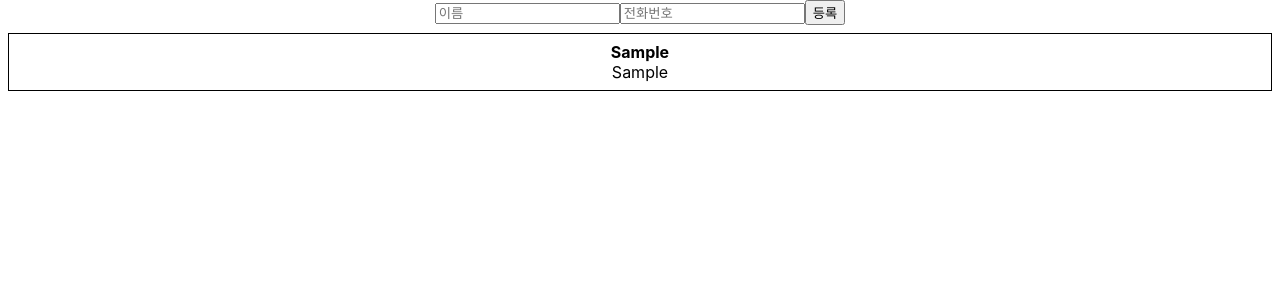
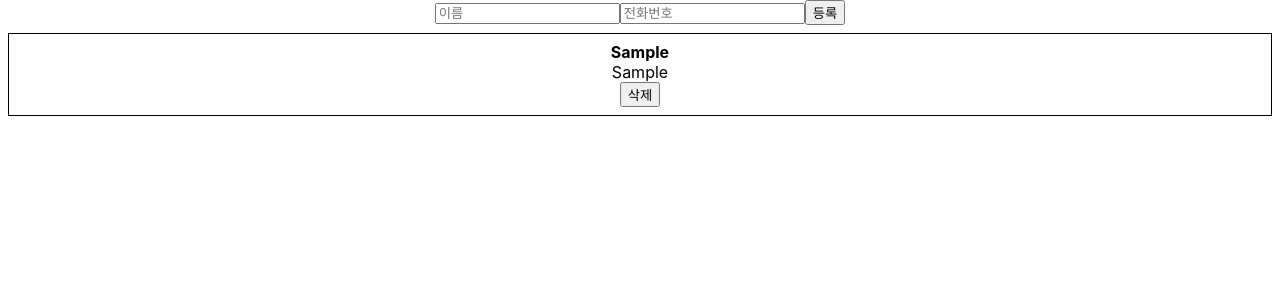
Before and after one commit to bidulgirin/React_review, a React (Create React App) app: page / in a window 1280 px wide. Both pictures are taken after typing "Sample", "Sample" into the empty fields and a click on the button "등록". Shown: the top 300 px of the page. Built offline with nearby package versions, Linux system fonts and the light colour scheme.

Commit message:
삭제하기

```diff
--- a/src/App.js
+++ b/src/App.js
@@ -39,17 +39,30 @@
         Object.assign({}, data, {
           /*Object.assign: 빈 객체 {} 에 data를 넣고
           뒤에 있는 id 값도 넣어주겠다라는 의미*/
-          id: this.id++,
+          id: this.id++, // 아이디값이 0, 1, 2 ... 이런식으로 증가함
         }),
       ),
     });
   };
+
+  // remove 만들기
+  handleRemove = (id) => {
+    const { information } = this.state; // 비 구조 할당 this.state.information
+    this.setState({
+      information: information.filter((info) => info.id !== id),
+    });
+  };
   render() {
+    //PhoneInfoList 에다가 data값으로 this.state에 있는 information을 전달해주는것이다.
     return (
       <div className="App">
         <PhoneForm onCreate={this.handleCreate} />
-        {/* {JSON.stringify(this.state.information)} */}
-        <PhoneInfoList data={this.state.information} />
+        {/* {JSON.stringify(this.state.information)}
+        메서드는 JavaScript 값이나 객체를 JSON 문자열로 변환합니다
+        배열에 객체 값을 확인할때 쓰였음
+
+        */}
+        <PhoneInfoList data={this.state.information} onRemove={this.handleRemove} />
       </div>
     );
   }
--- a/src/components/PhoneInfo.js
+++ b/src/components/PhoneInfo.js
@@ -1,10 +1,14 @@
 // PhonInfo : 스타일 지정해주고 , 어떻게 랜더될건지 정해주는 js 파일
-// render가 되야하는 name과 phone 값 을 외부에서 가져와야함
+// render가 되야하는 name과 phone info를  PhoneInfoList에서 가져오기러 함
 import React, { Component } from 'react';
 
 class PhoneInfo extends Component {
+  handleRemove = () => {
+    const { info, onRemove } = this.props;
+    onRemove(info.id); //info.id
+  };
   render() {
-    const { name, phone, id } = this.props.info;
+    const { name, phone } = this.props.info;
     const style = {
       border: '1px solid black',
       padding: '8px',
@@ -16,6 +20,7 @@
           <b>{name}</b>
         </div>
         <div>{phone}</div>
+        <button onClick={this.handleRemove}> 삭제 </button>
       </div>
     );
   }
--- a/src/components/PhoneInfoList.js
+++ b/src/components/PhoneInfoList.js
@@ -2,17 +2,18 @@
 import PhoneInfo from './PhoneInfo';
 
 class PhoneInfoList extends Component {
+  //배열 data 기본값으로 빈배열을 주면 오류 안뜸
   static defaultProps = {
     data: [],
   };
   render() {
-    const { data } = this.props;
+    const { data, onRemove } = this.props; //비구조 할당 레퍼런스를 만들어주고 값을 전달함
     //data값이 없으면 null 출력 다른방법으로는 defaultProps 값을 설정해주는 것임
     if (!data) return null;
     //info들의 배열을 가지고 PhonInfo 컴포넌트로 변화를 시킨거다.
-    const list = data.map((info) => <PhoneInfo info={info} key={info.id} />);
+    const list = data.map((info) => <PhoneInfo onRemove={onRemove} info={info} key={info.id} />);
     //key값의 역할 react에서 추가,수정,삭제를 효율적으로 하기 위해 없으면 비효율적으로 동작함
-    return <div>{list}</div>;
+    return <div>{list}</div>; //그리고 그 리스트의 배열값을 반환
   }
 }
 
```
